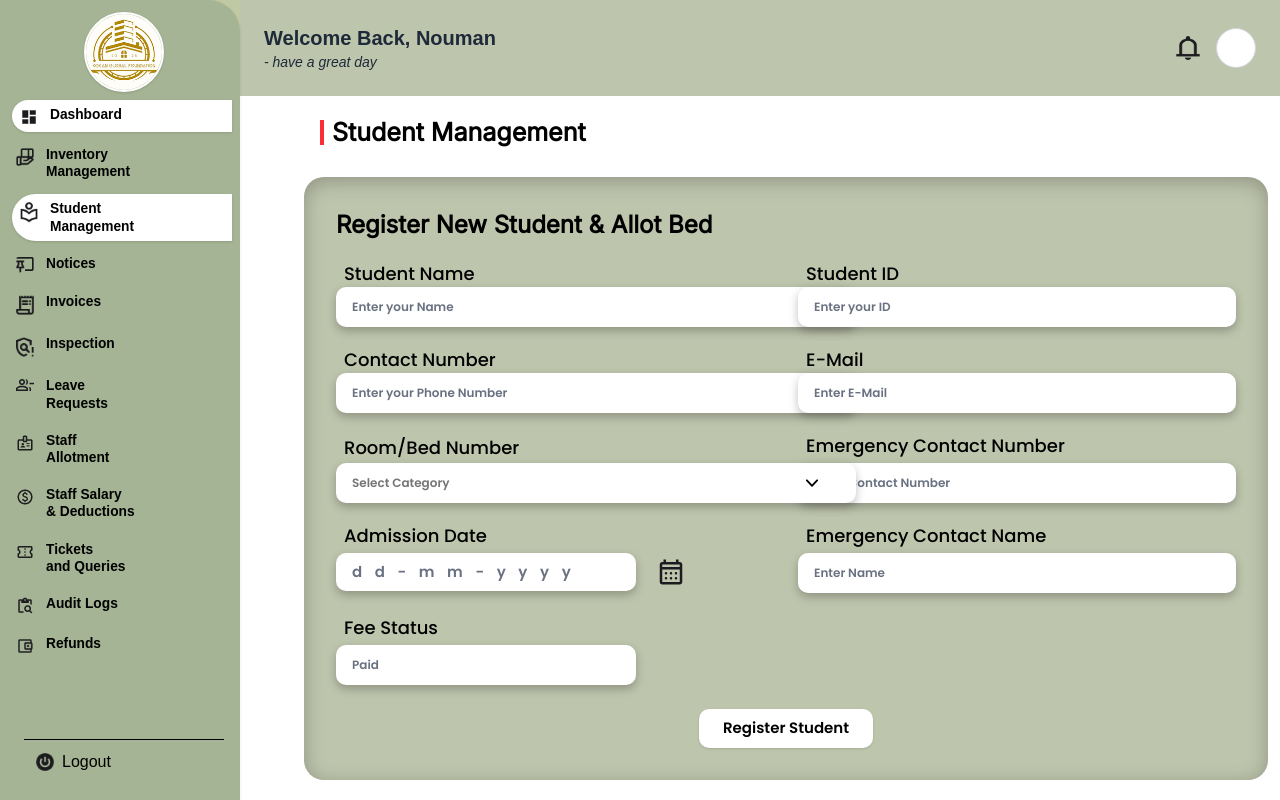
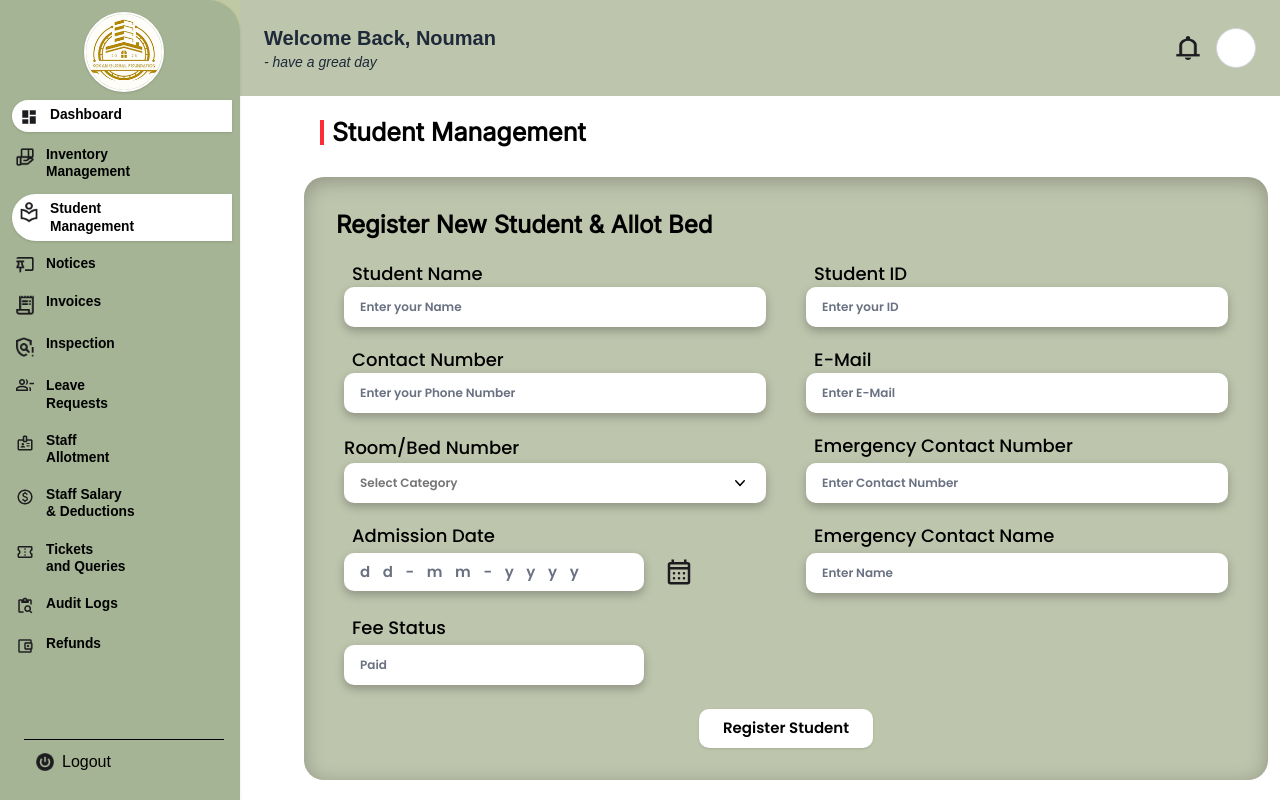
Before and after one commit to dev-nexcore/HM_ADMIN, a Next.js app: page /management in a window 1280 px wide. Shown: the top 800 px of the page. Built offline with nearby package versions, Linux system fonts and the light colour scheme.

Commit message:
update management.jsx

```diff
--- a/src/components/management/management.jsx
+++ b/src/components/management/management.jsx
@@ -256,7 +256,7 @@ const StudentManagement = () => {
 
         <div className="grid grid-cols-1 md:grid-cols-2 gap-4 sm:gap-6">
           {/* Student Name */}
-          <div>
+          <div className="w-full px-2">
             <label className="block mb-1 text-black ml-2" style={labelStyle}>
               Student Name
             </label>
@@ -266,7 +266,7 @@ const StudentManagement = () => {
               value={formData.studentName}
               onChange={handleInputChange}
               placeholder="Enter your Name"
-              className="w-130 px-4 bg-white rounded-[10px] border-0 outline-none placeholder-gray-500 text-black
+              className="w-full px-4 bg-white rounded-[10px] border-0 outline-none placeholder-gray-500 text-black
              font-semibold text-[12px] leading-[100%] tracking-normal text-left font-[Poppins]"
               style={inputStyle}
               required
@@ -274,7 +274,7 @@ const StudentManagement = () => {
           </div>
 
           {/* Student ID */}
-          <div>
+          <div className="w-full px-2">
             <label className="block mb-1 text-black ml-2" style={labelStyle}>
               Student ID
             </label>
@@ -293,7 +293,7 @@ const StudentManagement = () => {
           </div>
 
           {/* Contact Number */}
-          <div>
+          <div className="w-full px-2">
             <label className="block mb-1 text-black ml-2" style={labelStyle}>
               Contact Number
             </label>
@@ -303,7 +303,7 @@ const StudentManagement = () => {
               value={formData.contactNumber}
               onChange={handleInputChange}
               placeholder="Enter your Phone Number"
-              className="w-130 px-4 bg-white rounded-[10px] border-0 outline-none placeholder-gray-500 text-black
+              className="w-full px-4 bg-white rounded-[10px] border-0 outline-none placeholder-gray-500 text-black
              font-semibold text-[12px] leading-[100%] tracking-normal text-left font-[Poppins]"
               style={inputStyle}
               required
@@ -311,7 +311,7 @@ const StudentManagement = () => {
           </div>
 
           {/* Email */}
-          <div>
+          <div className="w-full px-2">
             <label className="block mb-1 text-black ml-2" style={labelStyle}>
               E-Mail
             </label>
@@ -329,28 +329,24 @@ const StudentManagement = () => {
           </div>
 
           {/* Room/Bed Number */}
-          <div>
-            <label className="block mb-1 text-black font-[500] text-[18px] leading-[22px] text-left ml-2">
+          <div className="w-full px-2">
+            <label className="block mb-1 text-black font-[500] text-[18px] leading-[22px] text-left">
               Room/Bed Number
             </label>
 
-            <div
-              className="relative"
-              style={{ width: "530px", height: "40px" }}
-            >
+            <div className="relative w-full sm:max-w-[530px] h-[40px]">
               <select
                 name="roomBed"
                 value={formData.roomBed}
                 onChange={handleInputChange}
-                className={`w-130 h-full px-4 bg-white rounded-[10px] border-0 outline-none cursor-pointer appearance-none
-        text-[12px] leading-[22px] font-semibold font-[Poppins]
-        ${formData.roomBed === "" ? "text-[#0000008A]" : "text-black"}`}
+                className={`w-full h-full px-4 bg-white rounded-[10px] border-0 outline-none cursor-pointer appearance-none
+      text-[12px] leading-[22px] font-semibold font-[Poppins]
+      ${formData.roomBed === "" ? "text-[#0000008A]" : "text-black"}`}
                 style={{
-                  WebkitAppearance: "none", // For Safari
-                  MozAppearance: "none", // For Firefox
-                  appearance: "none", // For other modern browsers
-                  boxShadow: "0px 4px 10px 0px #00000040", // Shadow applied
-                  paddingLeft: "1rem",
+                  WebkitAppearance: "none",
+                  MozAppearance: "none",
+                  appearance: "none",
+                  boxShadow: "0px 4px 10px 0px #00000040",
                 }}
               >
                 <option value="" disabled hidden>
@@ -366,7 +362,7 @@ const StudentManagement = () => {
 
               {/* Custom arrow */}
               <svg
-                className="pointer-events-none absolute right-10 top-1/2 transform -translate-y-1/2 w-7 h-6 text-black"
+                className="pointer-events-none absolute right-4 top-1/2 transform -translate-y-1/2 w-5 h-5 text-black"
                 fill="currentColor"
                 viewBox="0 0 20 20"
                 xmlns="http://www.w3.org/2000/svg"
@@ -381,7 +377,7 @@ const StudentManagement = () => {
           </div>
 
           {/* Emergency Contact Number */}
-          <div>
+          <div className="w-full px-2">
             <label className="block mb-2 text-black ml-2" style={labelStyle}>
               Emergency Contact Number
             </label>
@@ -398,7 +394,7 @@ const StudentManagement = () => {
           </div>
 
           {/* Admission Date */}
-          <div>
+          <div className="w-full px-2">
             <label className="block mb-1 text-black ml-2" style={labelStyle}>
               Admission Date
             </label>
@@ -494,7 +490,7 @@ const StudentManagement = () => {
           </div>
 
           {/* Emergency Contact Name */}
-          <div>
+          <div className="w-full px-2">
             <label
               className="block mb-2 text-black font-[500] text-[10px]  ml-2"
               style={labelStyle}
@@ -514,7 +510,7 @@ const StudentManagement = () => {
           </div>
 
           {/* Fee Status */}
-          <div>
+          <div className="w-full px-2">
             <label
               className="block mb-2 text-black font-[500] text-[10px] ml-2"
               style={labelStyle}
```
